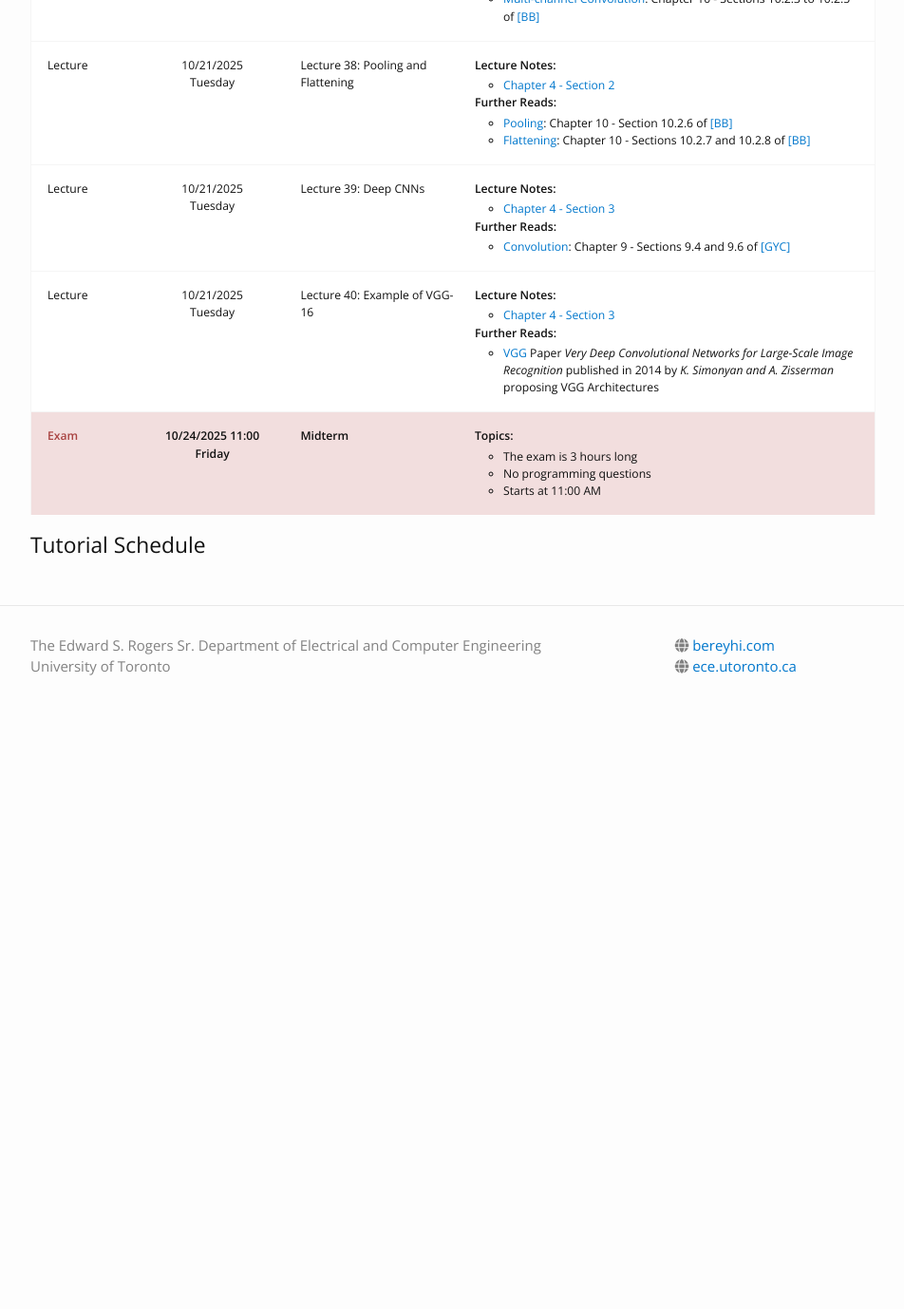
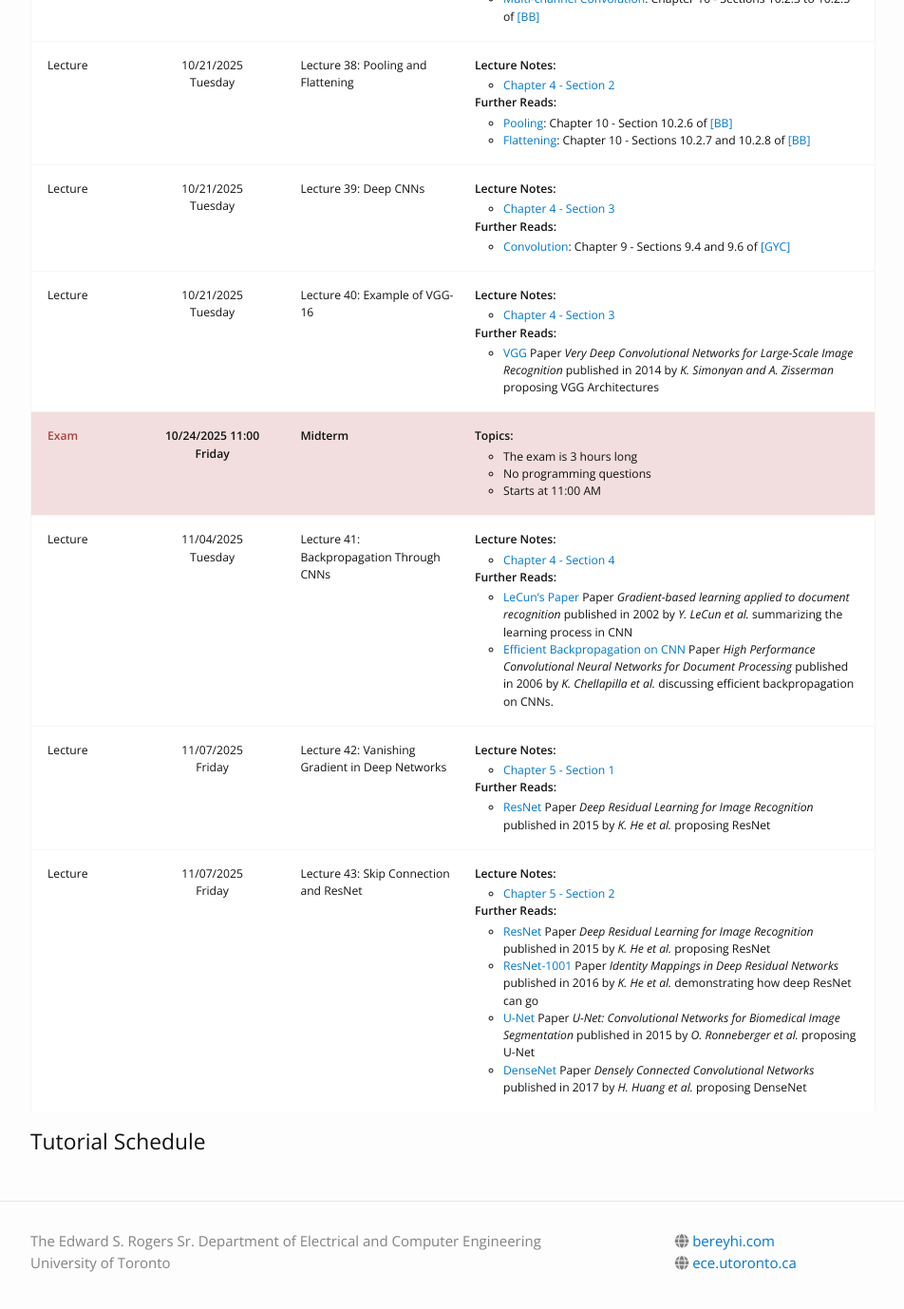
Before and after one commit to bereyhi-courses/dl-utoronto, a Jekyll site: the page built from schedule.md, in a window 1280 px wide and 1400 px high, scrolled down 6426 px. Shown: the top 1378 px of the window at 95% size, without its empty margins (163-1115 px from the left). Built offline with Jekyll 4.4.1, drawn with Linux system fonts in a browser that asks for light colours; nearby versions of some CDN libraries; before the commit the page ends 7199 px from its top, so only the background shows below that.

Commit message:
lectures added

```diff
--- a/materials.md
+++ b/materials.md
@@ -46,6 +46,7 @@ The tutorial notebooks can be accessed below.
 * [Tutorial 3](https://github.com/seyedsaleh/AplDL-tutorials-ece1508/blob/main/Tutorial_Notebooks/Tutorial3-Overfitting%2C%20Dropout%2C%20BatchNorm%2C%20L1%20and%20L2%20Regularization.ipynb): Underfitting and Overfitting: How to Prevent Them, by __Saleh Tabatabaei__ [Watch the Video](https://play.library.utoronto.ca/watch/b9c9fc747655d341a11400fa42cd85b6)
 * [Tutorial 4](https://github.com/seyedsaleh/AplDL-tutorials-ece1508/tree/main/Tutorial_Notebooks/Tutorial4-CNN%2C%20AlexNet%20in%20PyTorch): CNNs by __Saleh Tabatabaei__ [Watch the Video](https://play.library.utoronto.ca/watch/5814f9ece8b5d1687112f32649621720)
 * [Tutorial 5](https://q.utoronto.ca/courses/396459/modules): Midterm Review by __Saleh Tabatabaei__ [Watch the Video](https://play.library.utoronto.ca/watch/d095763335f9139a5e7d99501e07cfd3)
+* [Tutorial 6](https://q.utoronto.ca/courses/396459/modules): ResNet by __Saleh Tabatabaei__ [Watch the Video](https://play.library.utoronto.ca/watch/515c9ee8c3a9d1f64a51377c68009a0d)
 
 
 
@@ -172,4 +173,10 @@ This section will be completed gradually through the semester.
 
 #### Backpropagation on CNN
 * [LeCun's Paper](https://ieeexplore.ieee.org/document/726791) Paper _Gradient-based learning applied to document recognition_ published in 2002 by _Y. LeCun et al._ summarizing the learning process in CNN
-* [Efficient Backpropagation on CNN](https://inria.hal.science/inria-00112631/PDF/p1038112283956.pdf) Paper _High Performance Convolutional Neural Networks for Document Processing_ published in 2006 by _K. Chellapilla et al._  discussing efficient backpropagation on CNNs
+* [Efficient Backpropagation on CNN](https://inria.hal.science/inria-00112631/PDF/p1038112283956.pdf) Paper _High Performance Convolutional Neural Networks for Document Processing_ published in 2006 by _K. Chellapilla et al._  discussing efficient backpropagation on CNNs.
+
+### Chapter 5: Residual Learning
+* [ResNet](https://arxiv.org/abs/1512.03385) Paper _Deep Residual Learning for Image Recognition_ published in 2015 by _K. He et al._ proposing ResNet
+* [ResNet-1001](https://arxiv.org/abs/1603.05027) Paper _Identity Mappings in Deep Residual Networks_ published in 2016 by _K. He et al._ demonstrating how deep ResNet can go
+* [U-Net](https://arxiv.org/abs/1505.04597) Paper _U-Net: Convolutional Networks for Biomedical Image Segmentation_ published in 2015 by _O. Ronneberger et al._ proposing U-Net
+* [DenseNet](https://arxiv.org/abs/1608.06993) Paper _Densely Connected Convolutional Networks_ published in 2017 by _H. Huang et al._ proposing DenseNet
```
Also changed, not shown: _lectures/L41_TrainingCNN.md (added, +17 -0 lines), _lectures/L42_VanishingGradient.md (added, +16 -0 lines), _lectures/L43_ResNet.md (added, +19 -0 lines), 1 other file.
